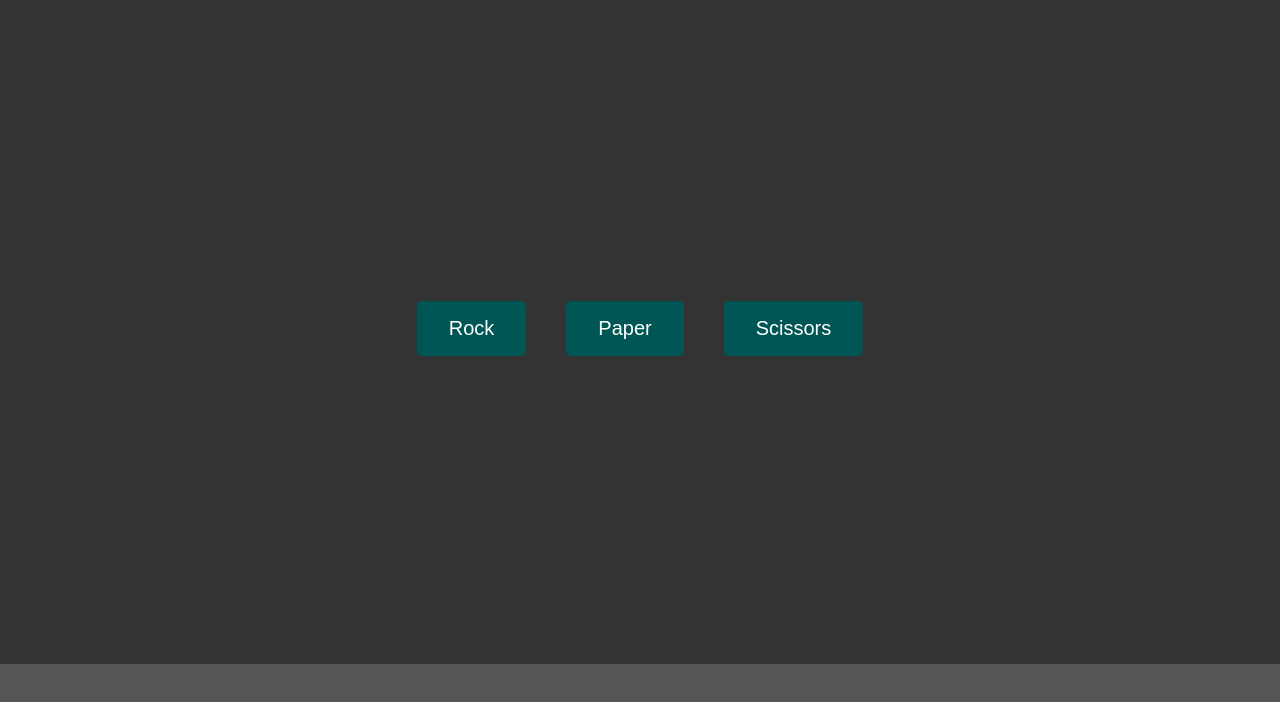
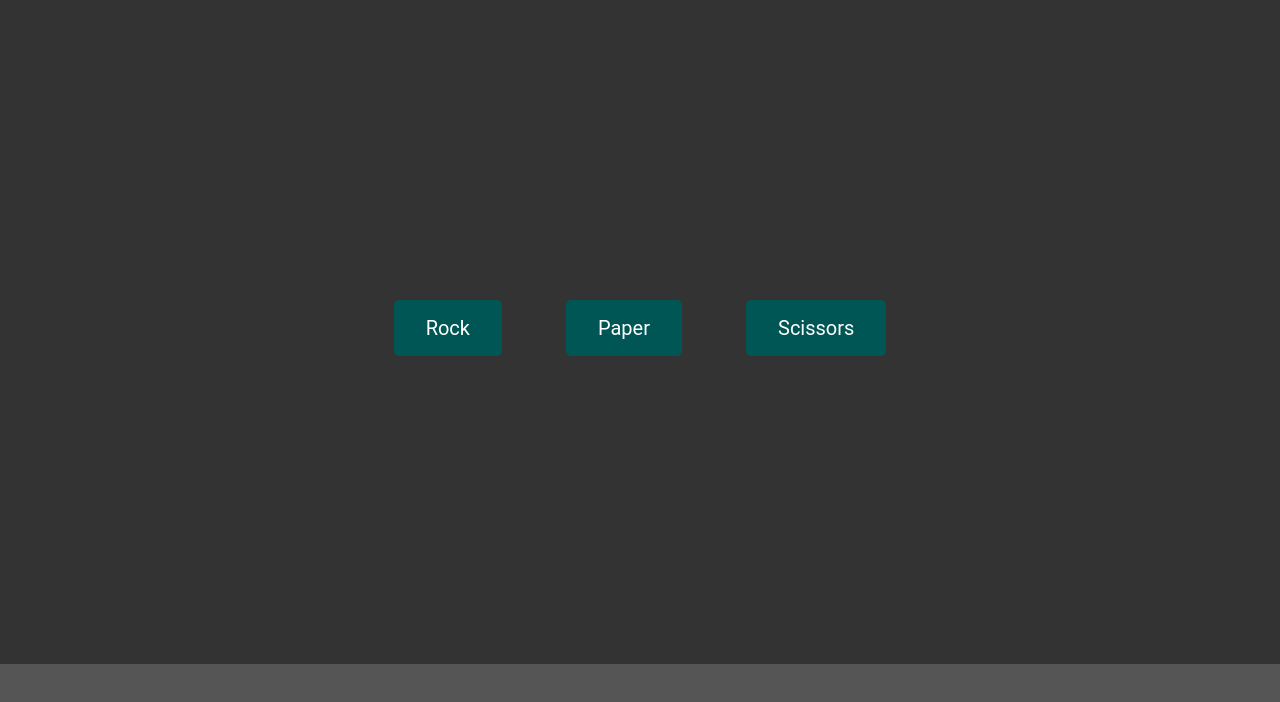
Before and after one commit to raduraduradu/rock-paper-scissors, a plain HTML site: page index.html in a window 1280 px wide. Shown: the part 72-774 px from the top of the page. Drawn offline with Linux system fonts and the light colour scheme.

Commit message:
fixed gap resizing

```diff
--- a/style.css
+++ b/style.css
@@ -1,5 +1,5 @@
 body {
-  font-family: roboto, sans-serif;
+  font-family: comfortaa, roboto, sans-serif;
   font-size: 50px;
   background-color: #333;
   display: flex;
@@ -25,7 +25,7 @@ body {
 .container {
   display: flex;
   justify-content: center;
-  gap: 40px;
+  gap: 5%;
   align-items: center;
 }
 
@@ -35,6 +35,7 @@ div#text {
 }
 
 button {
+  font-family: comfortaa, roboto, sans-serif;
   background-color: #055;
   border: none;
   border-radius: 5px;
```
